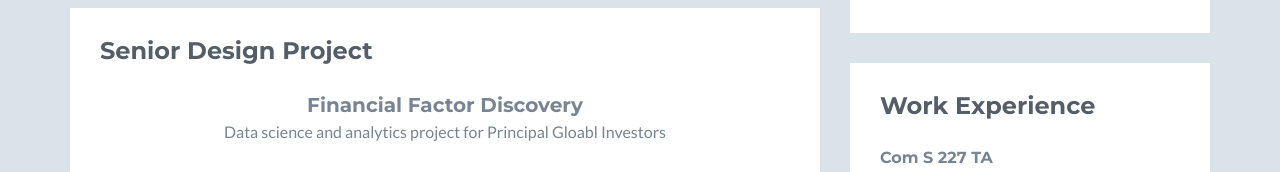
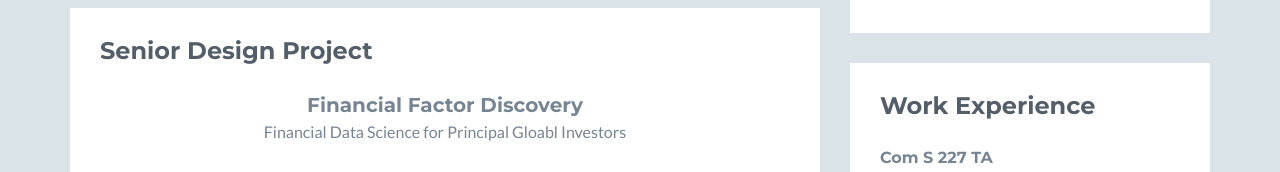
Before and after one commit to cascheve/cascheve.github.io, a plain HTML site: page index.html in a window 1280 px wide. Shown: the part 880-1052 px from the top of the page. Drawn offline with nearby package versions, Linux system fonts and the light colour scheme; a script that the page names is missing.

Commit message:
small heading change

```diff
--- a/index.html
+++ b/index.html
@@ -85,7 +85,7 @@
 
                             <div class="item featured text-center">
                                 <h3 class="title">Financial Factor Discovery</h3>
-                                <p class="summary">Data science and analytics project for Principal Gloabl Investors</p>
+                                <p class="summary">Financial Data Science for Principal Gloabl Investors</p>
                                 <div class="featured-image">
                                     <img class="img-responsive project-image" src="assets/images/projects/project-featured.png" alt="project name" />
                                 <div class="desc text-left">
```
